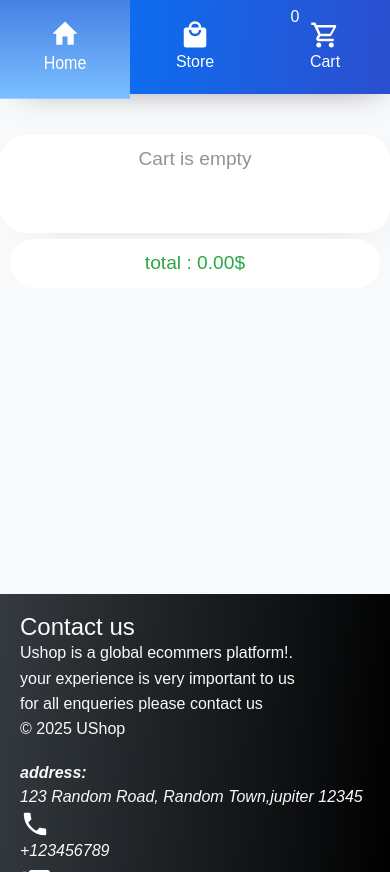
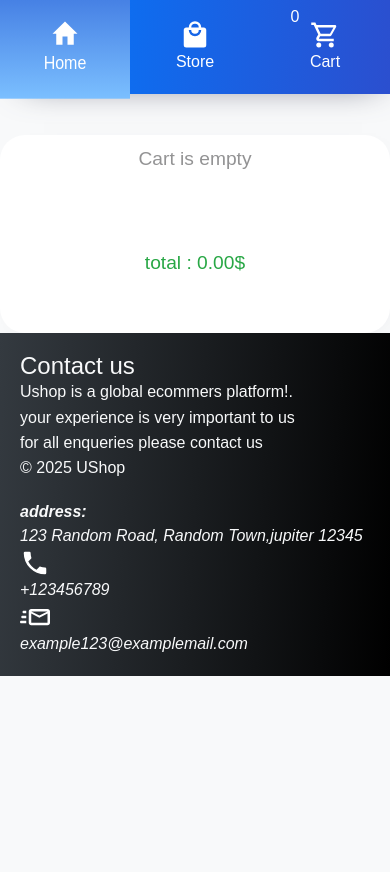
Before and after one commit to VoidOfMaya/shopping-cart-rct, a React (Vite) app: page /Cart in a window 390 px wide. Built offline with nearby package versions, Linux system fonts and the light colour scheme.

Commit message:
fix(cart)set footer to always be at the bottom  of cart and price

```diff
--- a/src/component/Cart-page/cart.module.css
+++ b/src/component/Cart-page/cart.module.css
@@ -65,6 +65,10 @@
 
     transform: scale(1.1);
 }
+.footerEl{
+    position: relative;
+    bottom: 0px;
+}
 @media (max-width: 700px){
     .cartContainer{
         margin-top: 70px;
@@ -97,8 +101,14 @@
 
     transform: scale(1,1.1);
     }
-    .footerEl{
-        position: absolute;
-        bottom: 0px;
+    .totalCost{
+
+        transform: translateY(none);
+        margin-bottom: 100px;
+
+
+
+
     }
+
 }
```
